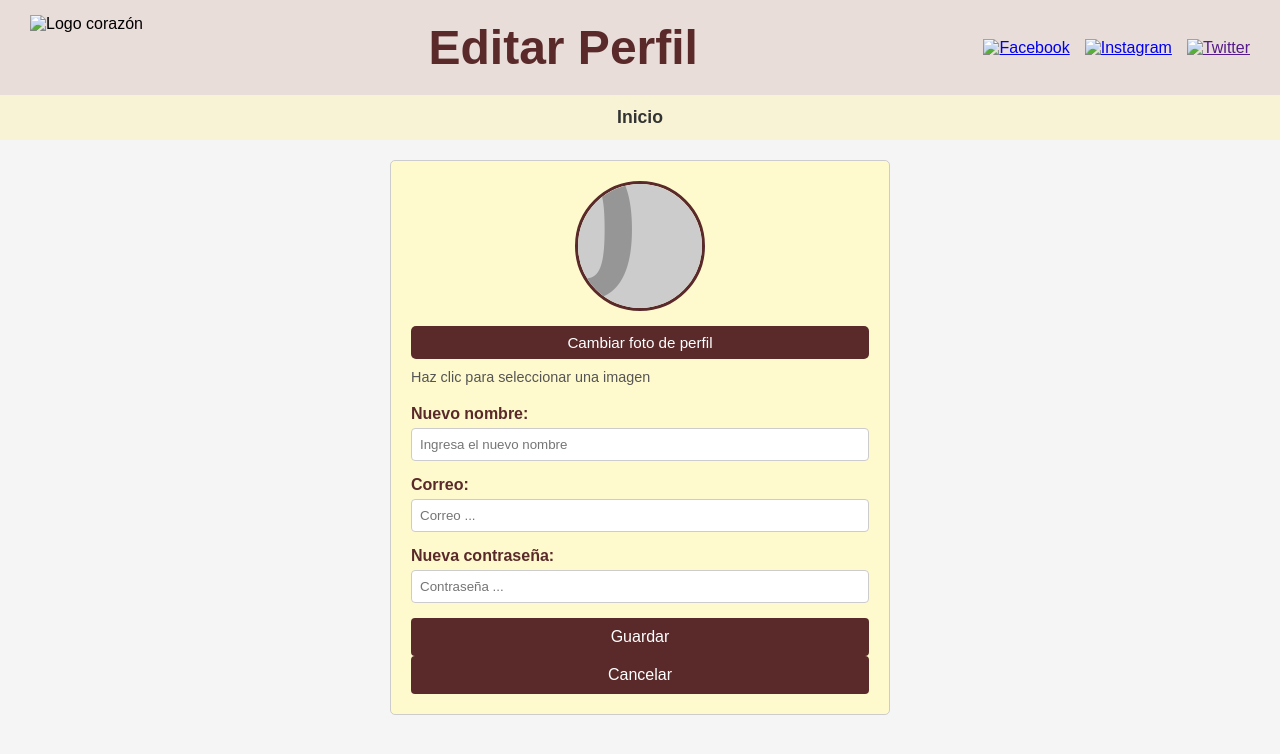
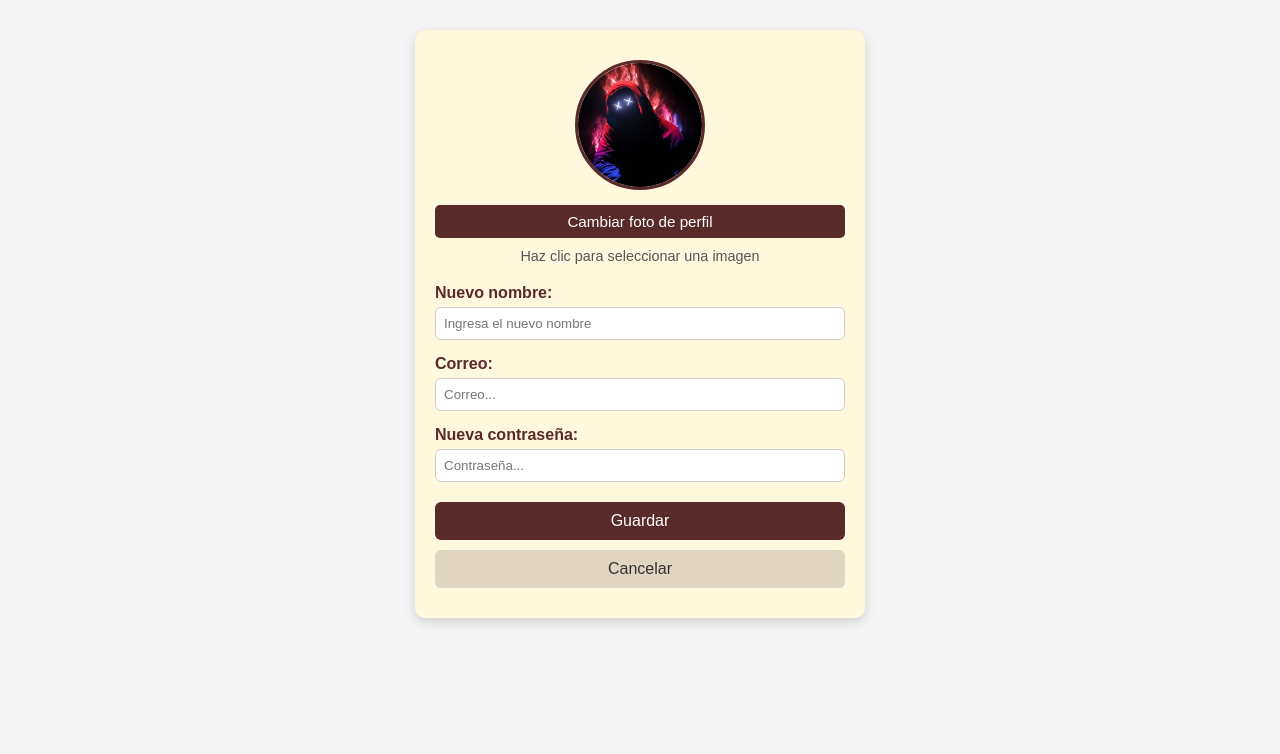
Before and after one commit to Hermes-Aguilar/Pagina-Web-Recetario-Colaborativo, a plain HTML site: page CambioPerfil.html in a window 1280 px wide. Drawn offline with Linux system fonts and the light colour scheme; files that its build step writes are made by us from their sources; placeholder pictures from the web are drawn by us.

Commit message:
Update CambioPerfil.html

```diff
--- a/CambioPerfil.html
+++ b/CambioPerfil.html
@@ -4,46 +4,18 @@
     <meta charset="UTF-8">
     <meta name="viewport" content="width=device-width, initial-scale=1.0">
     <title>Editar-Perfil</title>
-    <link rel="stylesheet" href="src/styles/estilo.css">
+    <link rel="stylesheet" href="css/estilo.css">
 
 </head>
 <body>
-    <header>
-        <div class="header-left">
-            <img src="src/views/logo.png" alt="Logo corazón" class="logo-small">
-        </div>
+<main>
+    <section class="profile-section">
 
-        <div class="header-title">
-            <h1>Editar Perfil</h1>
-            <!--<img src="src/views/cabañna.png" alt="Logo cabañita" class="logo-cabana">-->
-        </div>
 
-        <div class="header-right">
-            <div class="social-media">
-                <a href="https://www.facebook.com/share/1AzewmxcDW/"><img src="src/views/facebook.png" alt="Facebook"></a>
-                <a href="https://www.instagram.com/la_cabana._.food?igsh=MTkzZTFlbDMxdWxkbg=="><img src="src/views/instagram.png" alt="Instagram"></a>
-                <a href=""><img src="src/views/twitter.png" alt="Twitter"></a>
-            </div>
-        </div>
-    </header>
-
-    <nav>
-        <ul>
-            <li><a href="index.html">Inicio</a></li>
-            <!--<li><a href="#recetas">Recetas</a></li>
-            <li><a href="#blog">Blog de consejos</a></li>
-            <li><a href="#tus-recetas">Tus recetas</a></li>-->
-        </ul>
-    </nav>
-
-    <main>
-        <section class="recipe-form">
-
-            <!-- Sección de imagen de perfil -->
         <div class="profile-image-section">
             <div class="image-preview-container">
-                    <img id="profilePreview" src="https://via.placeholder.com/120/5a2a2a/ffffff?text=Foto" alt="Foto de perfil" class="profile-preview">
-                    <div class="upload-overlay" onclick="document.getElementById('profileImageInput').click()"></div>
+                <img id="profilePreview" src="img/perfil.jpg" alt="Foto de perfil" class="profile-preview">
+                <div class="upload-overlay" onclick="document.getElementById('profileImageInput').click()">📸</div>
             </div>
 
             <input type="file" id="profileImageInput" class="file-input-hidden" accept="image/*" onchange="previewProfileImage(event)">
@@ -55,26 +27,30 @@
             <div class="file-info-text" id="fileInfoText">Haz clic para seleccionar una imagen</div>
         </div>
 
-            <!-- Campos del formulario -->
+        <form class="profile-form">
             <div class="form-group">
                 <label for="dish-name">Nuevo nombre:</label>
                 <input type="text" id="dish-name" name="dish-name" placeholder="Ingresa el nuevo nombre">
             </div>
 
             <div class="form-group">
-                <label for="ingredients">Correo:</label>
-                <input type="password" id="ingredients" name="ingredients" placeholder="Correo ...">
+                <label for="email">Correo:</label>
+                <input type="email" id="email" name="email" placeholder="Correo...">
             </div>
 
             <div class="form-group">
-                <label for="ingredients">Nueva contraseña:</label>
-                <input type="password" id="ingredients" name="ingredients" placeholder="Contraseña ...">
+                <label for="password">Nueva contraseña:</label>
+                <input type="password" id="password" name="password" placeholder="Contraseña...">
             </div>
 
-            <button type="submit" onclick="guardarPerfil()">Guardar</button>
-            <button type="button" onclick="window.location.href='#inicio'">Cancelar</button>
+            <div class="button-group">
+                <button type="submit" class="btn-primary" onclick="guardarPerfil()">Guardar</button>
+                <button type="button" class="btn-secondary" onclick="window.location.href='index.html'">Cancelar</button>
+            </div>
+        </form>
     </section>
 </main>
+
 
     <script>
         function previewProfileImage(event) {
```
Lines whose indentation alone changed are shown as unchanged.
